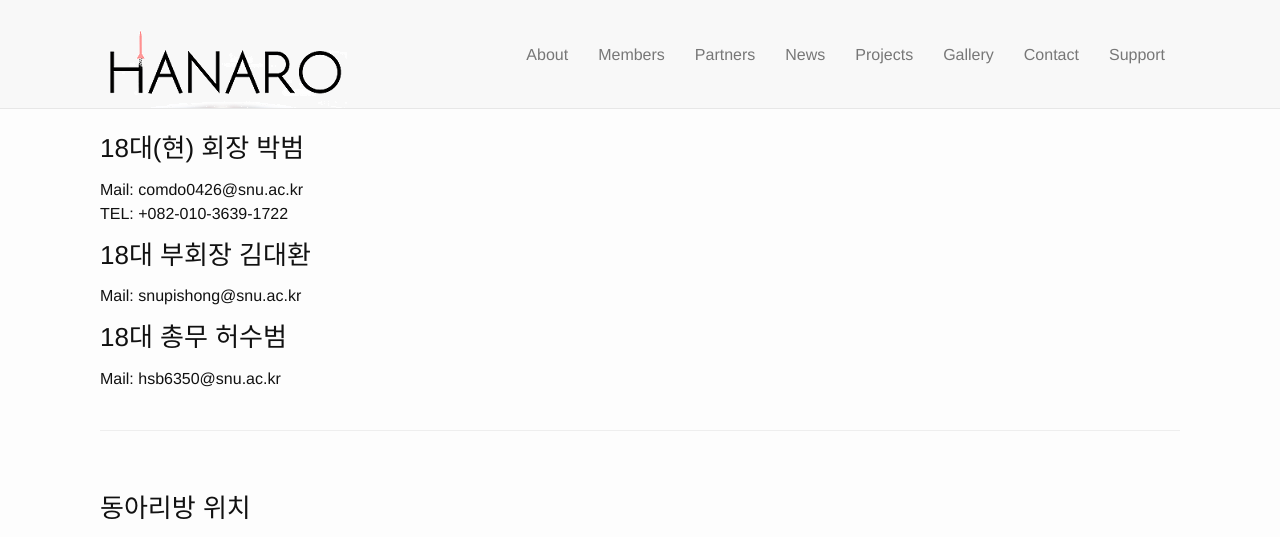
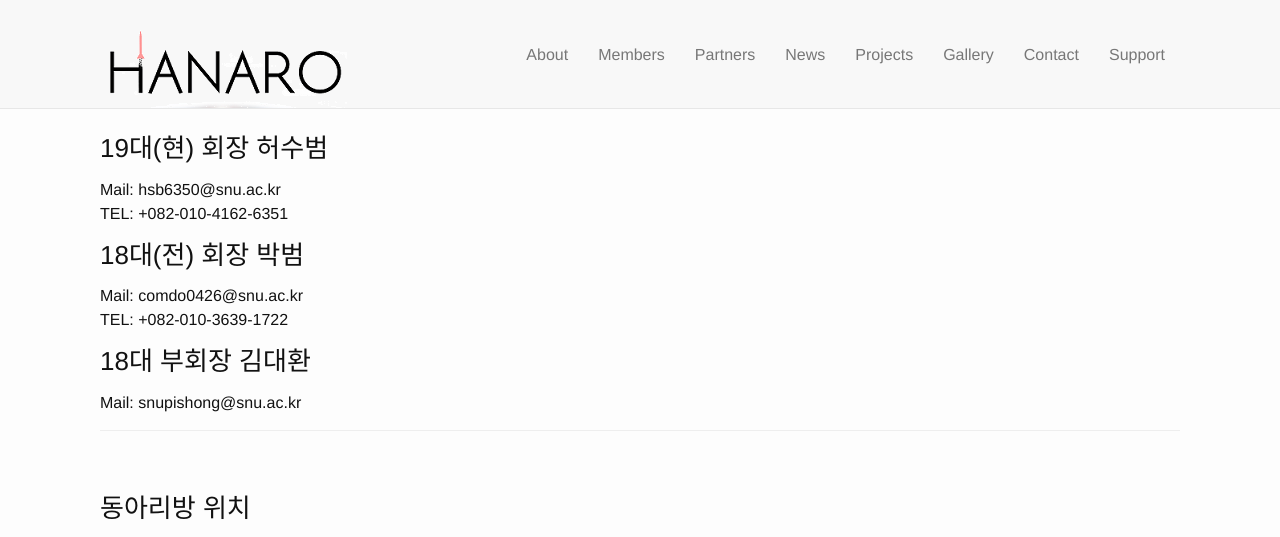
Before and after one commit to Hanaro2021/hanaro.github.io, a Jekyll site: the page built from _pages/7.contact.md, in a window 1280 px wide. Shown: the top 537 px of the page. Built offline with Jekyll 4.4.1, drawn with Linux system fonts in a browser that asks for light colours; nearby versions of some CDN libraries; grey boxes are pictures that could not be loaded.

Commit message:
Update 7.contact.md

```diff
--- a/_pages/7.contact.md
+++ b/_pages/7.contact.md
@@ -3,13 +3,14 @@ layout: page
 title: Contact
 permalink: /contact/
 ---
-<h3>18대(현) 회장 박범</h3>
+<h3>19대(현) 회장 허수범</h3>
+Mail: hsb6350@snu.ac.kr<br/>
+TEL: +082-010-4162-6351
+<h3>18대(전) 회장 박범</h3>
 Mail: comdo0426@snu.ac.kr<br/>
 TEL: +082-010-3639-1722
 <h3>18대 부회장 김대환</h3>
 Mail: snupishong@snu.ac.kr
-<h3>18대 총무 허수범</h3>
-Mail: hsb6350@snu.ac.kr<br/><br/>
 
 * * *
 
```
